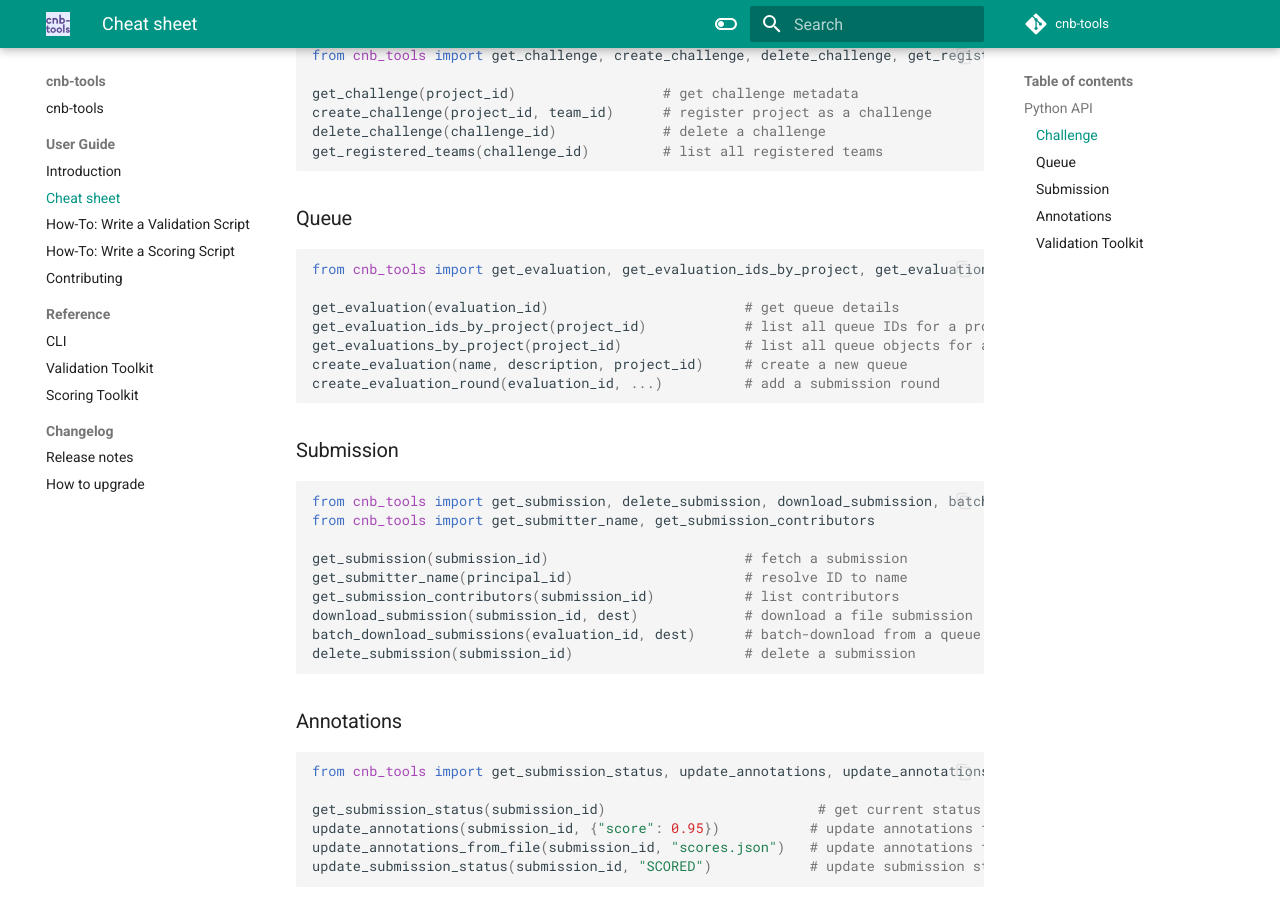
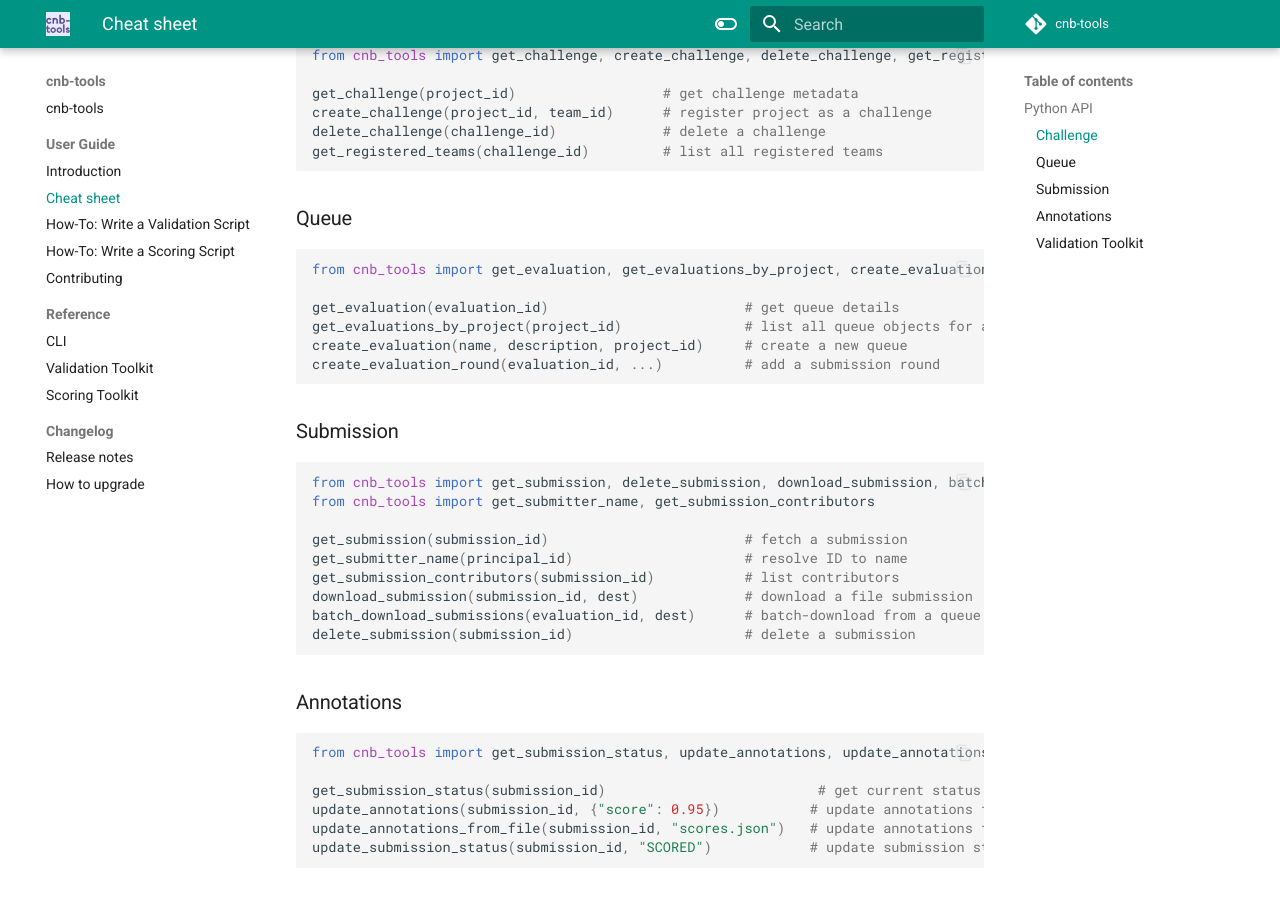
Before and after one commit to Sage-Bionetworks-Challenges/cnb-tools, an MkDocs documentation site: the page built from docs/user-guide/cheat-sheet.md, in a window 1280 px wide and 900 px high, scrolled down 477 px. Built offline with MkDocs 1.6.1 and Material for MkDocs 9.7.7, drawn with Linux system fonts in a browser that asks for light colours; comment, search, counter and statistics services are not loaded.

Commit message:
update docs

````diff
--- a/docs/user-guide/cheat-sheet.md
+++ b/docs/user-guide/cheat-sheet.md
@@ -27,10 +27,9 @@ get_registered_teams(challenge_id)         # list all registered teams
 ### Queue
 
 ```python
-from cnb_tools import get_evaluation, get_evaluation_ids_by_project, get_evaluations_by_project, create_evaluation, create_evaluation_round
+from cnb_tools import get_evaluation, get_evaluations_by_project, create_evaluation, create_evaluation_round
 
 get_evaluation(evaluation_id)                        # get queue details
-get_evaluation_ids_by_project(project_id)            # list all queue IDs for a project
 get_evaluations_by_project(project_id)               # list all queue objects for a project
 create_evaluation(name, description, project_id)     # create a new queue
 create_evaluation_round(evaluation_id, ...)          # add a submission round
````
